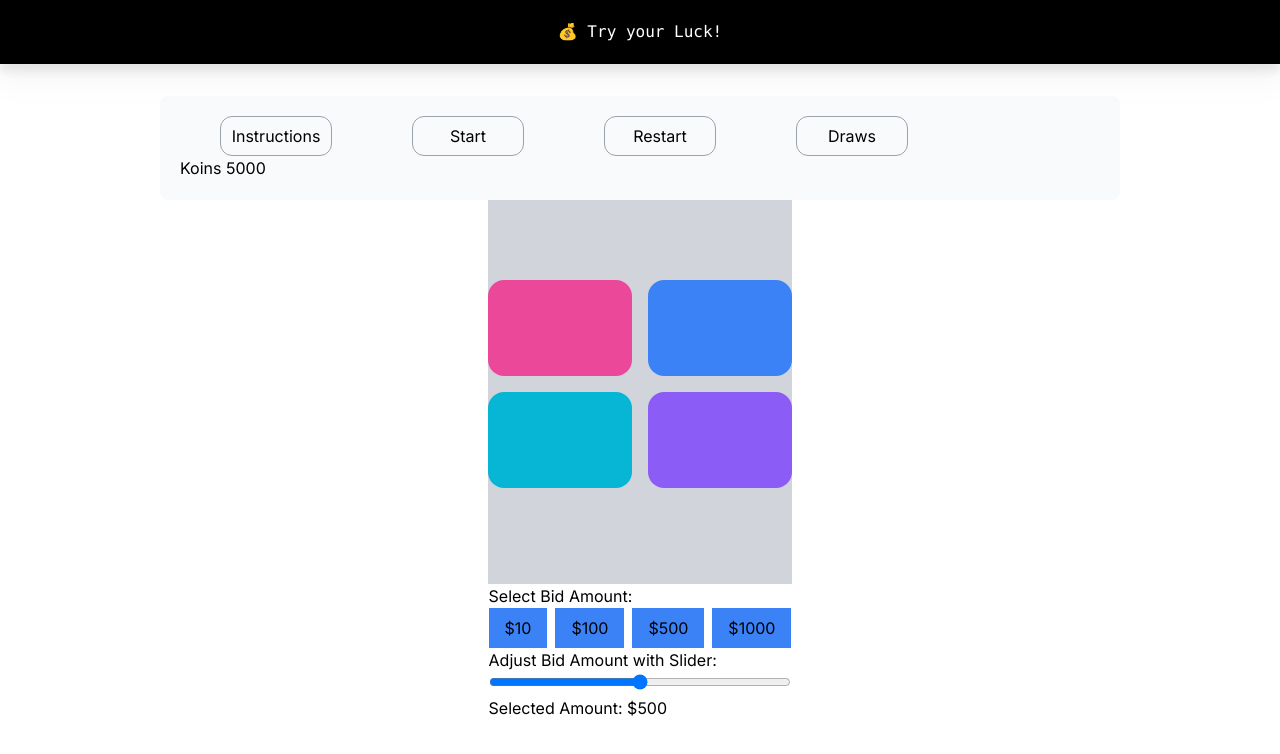
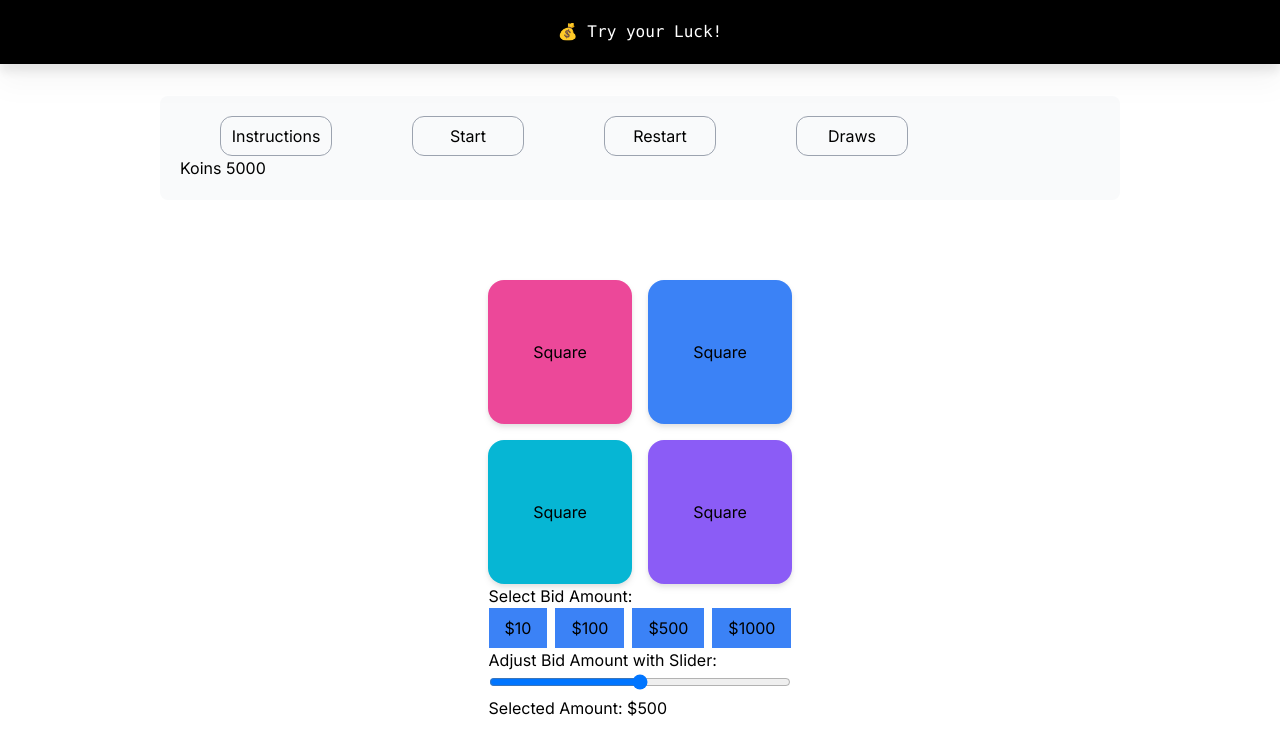
Before and after one commit to kevintomsgithub/try-your-luck, a Next.js app: page / in a window 1280 px wide. Shown: the top 754 px of the page. Built offline with nearby package versions, Linux system fonts and the light colour scheme.

Commit message:
Add bidding squares

```diff
--- a/app/components/game/Game.tsx
+++ b/app/components/game/Game.tsx
@@ -1,12 +1,65 @@
+"use client";
+import SquareComponent from "../square/Square";
+import React, { useState, useEffect } from "react";
+
 export default function Game() {
+  const [selectedSquare, setSelectedSquare] = useState(null);
+
+  const handleSquareSelect = (bgColorClass) => {
+    if (selectedSquare === bgColorClass) {
+      // Deselect if the square is already selected
+      setSelectedSquare(null);
+    } else {
+      // Select the clicked square
+      setSelectedSquare(bgColorClass);
+    }
+  };
+
+  const handleWindowClick = () => {
+    // Deselect when clicking outside the squares
+    setSelectedSquare(null);
+  };
+
+  useEffect(() => {
+    // Add a click event listener to the window to handle deselection
+    window.addEventListener("click", handleWindowClick);
+
+    // Cleanup the event listener on component unmount
+    return () => {
+      window.removeEventListener("click", handleWindowClick);
+    };
+  }, []);
+
   return (
-    <div className="h-96 bg-gray-300 pt-20">
+    <div className="h-96 p-20">
       <div className="grid gap-4 grid-cols-2 grid-rows-2">
-        <div className="bg-pink-500 w-36 h-24 flex items-center justify-center text-center rounded-2xl" />
-        <div className="bg-blue-500 w-36 h-24 flex items-center justify-center text-center rounded-2xl" />
-        <div className="bg-cyan-500 w-36 h-24 flex items-center justify-center text-center rounded-2xl" />
-        <div className="bg-violet-500 w-36 h-24 flex items-center justify-center text-center rounded-2xl" />
+        <SquareComponent
+          bgColorClass="bg-pink-500"
+          onSelect={handleSquareSelect}
+          selected={selectedSquare === "bg-pink-500"}
+        />
+        <SquareComponent
+          bgColorClass="bg-blue-500"
+          onSelect={handleSquareSelect}
+          selected={selectedSquare === "bg-blue-500"}
+        />
+        <SquareComponent
+          bgColorClass="bg-cyan-500"
+          onSelect={handleSquareSelect}
+          selected={selectedSquare === "bg-cyan-500"}
+        />
+        <SquareComponent
+          bgColorClass="bg-violet-500"
+          onSelect={handleSquareSelect}
+          selected={selectedSquare === "bg-violet-500"}
+        />
       </div>
+      {selectedSquare && (
+        <p className="mt-4">
+          Selected Square:{" "}
+          <span className={`inline-block w-6 h-6 ${selectedSquare}`} />
+        </p>
+      )}
     </div>
   );
 }
```
